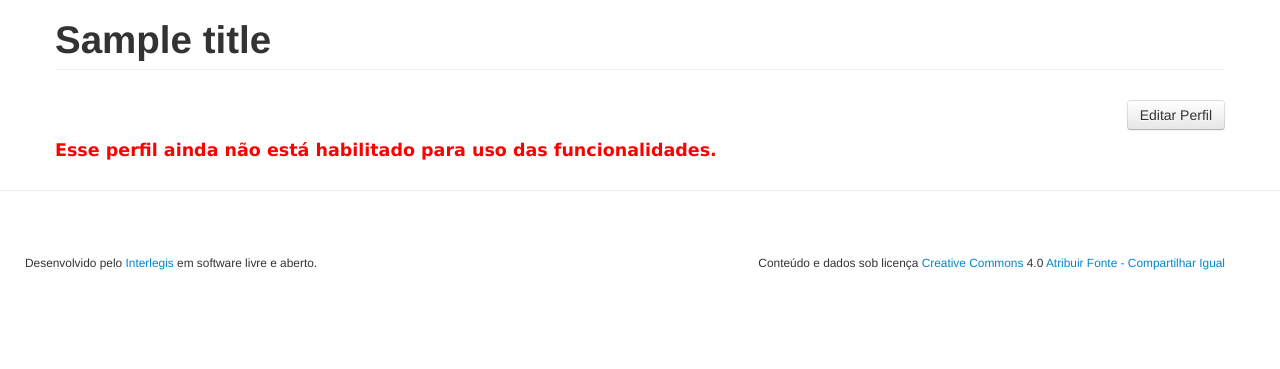
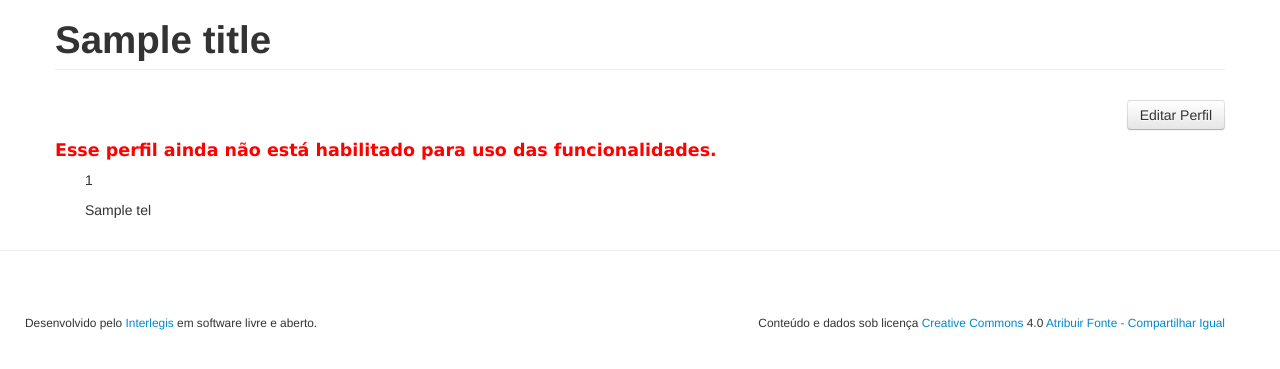
Before and after one commit to felipecoliveira/atendimento, a Django app: template templates/usuarios/usuario_detail.html in a window 1280 px wide. Shown: the part 150-519 px from the top of the page. Run offline with Django 3.2, Linux system fonts and the light colour scheme; the template is opened without the code that fills it: most values are stand-ins (such as "Sample title", 1, 10 or a date in 2020); some libraries are stand-ins or nearby versions.

Commit message:
Adiciona campos a tela de detalhe do usuario

```diff
--- a/servicos/views.py
+++ b/servicos/views.py
@@ -34,6 +34,7 @@ class SolicitacaoCrud(LoginRequiredMixin, Crud):
         def layout_key(self):
             return 'SolicitacaoList'
 
+
 class SistemaCrud(Crud):
     model = Sistema
     help_path = ''
--- a/templates/crud/detail.html
+++ b/templates/crud/detail.html
@@ -10,7 +10,9 @@
     </div>
     {% endblock actions %}
   </div>
-  {% block msg %} {% endblock msg%}
+
+  {% block msg %} {% endblock msg %}
+
   {% block detail_content %}
     {% for fieldset in view.layout_display %}
       <h2 class="legend">{{ fieldset.legend }}</h2>
@@ -31,4 +33,6 @@
     {% endfor %}
   {% endblock detail_content %}
 
+  {% block extrablock %}{% endblock %}
+
 {% endblock base_content %}
--- a/templates/usuarios/usuario_detail.html
+++ b/templates/usuarios/usuario_detail.html
@@ -14,3 +14,18 @@
     <h4><font face="verdana" color="green"><p>Esse perfil já <strong>está habilitado</strong> para uso das funcionalidades.</p></font></h4>
   {% endif %}
 {% endblock msg %}
+
+{% block extrablock %}
+
+  {% for tel in telefones %}
+    <div class="col-sm-span">
+      <div class="form-group">
+        <p class="control-label">{{tel|first}}</p>
+        <div class="controls">
+          <p class="form-control-static">{{ tel|last }}</p>
+        </div>
+      </div>
+    </div>
+  {% endfor %}
+
+{% endblock %}
--- a/usuarios/forms.py
+++ b/usuarios/forms.py
@@ -166,7 +166,7 @@ class UsuarioForm(ModelForm):
                 numero=self.data['segundo_numero'],
                 principal=self.data['segundo_principal']
             )
-            usuario.primeiro_telefone = tel
+            usuario.segundo_telefone = tel
 
         # Cria User
         u = User.objects.create(username=usuario.username, email=usuario.email)
--- a/usuarios/layouts.yaml
+++ b/usuarios/layouts.yaml
@@ -22,12 +22,14 @@ Usuario:
     - primeiro_tipo primeiro_ddd:2 primeiro_numero:6 primeiro_principal
   Segundo Telefone:
     - segundo_tipo segundo_ddd:2 segundo_numero:6 segundo_principal
-  Verificação:
+  Prove que você é um humano:
     - captcha
 
 UsuarioDetail:
   Perfil:
   - nome_completo email
+  - cargo vinculo
+  - cpf rg casa_legislativa
 
 HabilitarEdit:
   Editar Usuário:
```
Also changed, not shown: usuarios/views.py (+16 -1 lines).
